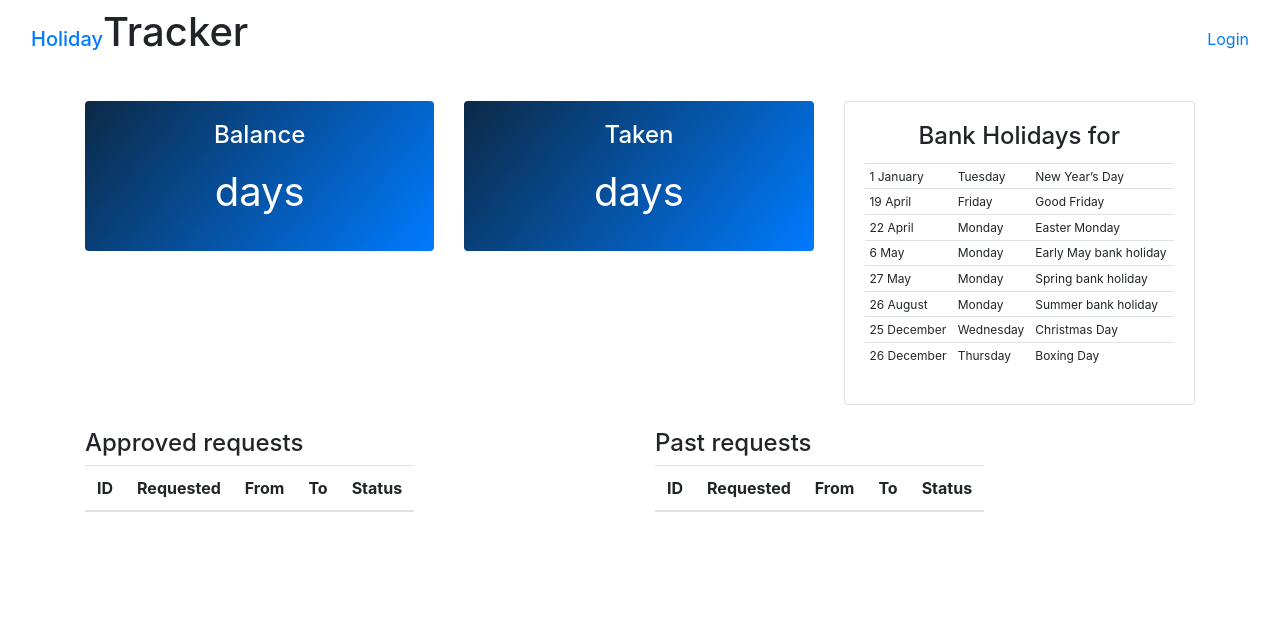
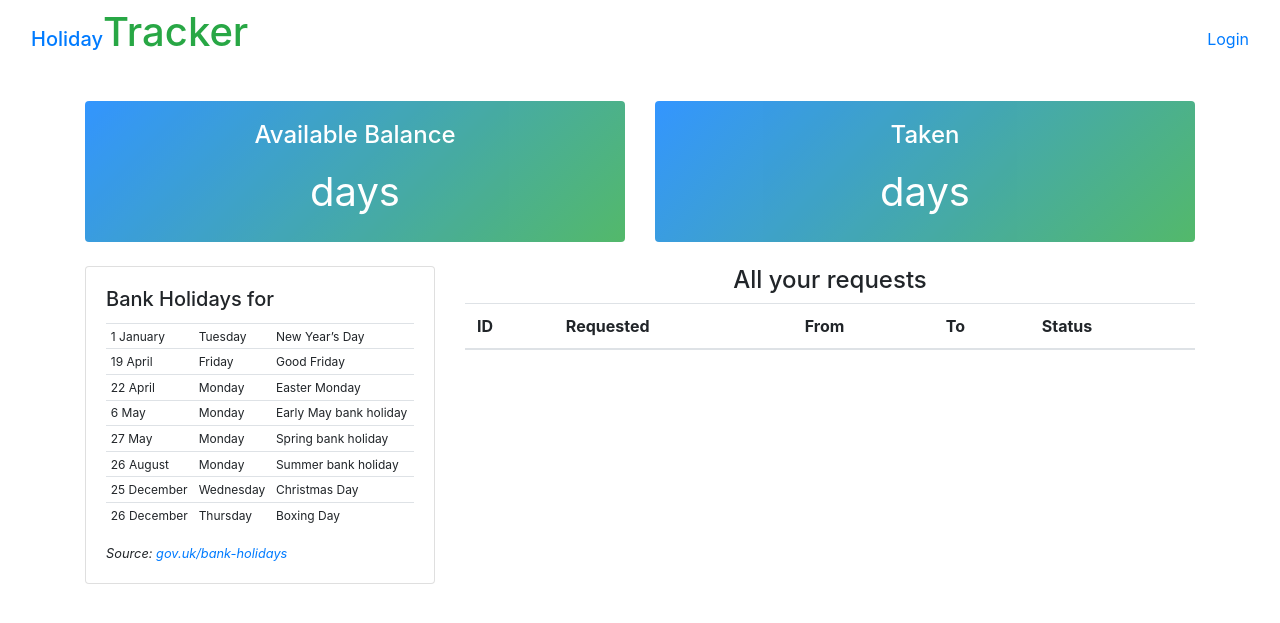
Before and after one commit to prodijody/holidayTracker, a Flask app: template templates/protected/menu.html in a window 1280 px wide. Shown: the top 623 px of the page. Run offline with Flask 2, Linux system fonts and the light colour scheme; the template is opened without the code that fills it, so the values that code supplies are empty; some libraries are stand-ins or nearby versions.

Commit message:
Updated UI

```diff
--- a/app.py
+++ b/app.py
@@ -164,14 +164,23 @@
   return render_template('protected/menu.html')
 
 
+# Menu route
+@app.route('/test', methods=['GET','POST'])
+@login_required
+def test():
+  return render_template('protected/test.html')
+
+
 @app.route('/request_holidays', methods=['GET','POST'])
 @login_required
 def request_holidays():
   requestHolidaysForm = RequestHolidaysForm()
   if request.method == 'POST' and requestHolidaysForm.validate_on_submit():
-    # escape form input
-    date_from = escape(requestHolidaysForm.date_from.data)
-    date_to = escape(requestHolidaysForm.date_to.data)
+    # escape form input and convert string to date
+    date_format = "%Y-%m-%d"
+
+    date_from = datetime.strptime(escape(requestHolidaysForm.date_from.data), date_format)
+    date_to = datetime.strptime(escape(requestHolidaysForm.date_to.data), date_format)
     comment = escape(requestHolidaysForm.comment.data)
 
     # do some checking before anything else
@@ -230,7 +239,7 @@
   user = User.query.get(user_id)
   if user:
     form = UpdateHolidaysRequest()
-    form.request.choices = [(0, 'Select one')] + [(i.id, i.id) for i in current_user.holidays_requests]
+    form.request.choices = [(0, 'Select one')] + [(i.id, i.id) for i in HolidayRequest.query.filter_by(user_id=user_id).all()]
 
     if request.method == 'POST' and form.validate_on_submit():
       request_id = escape(form.request.data)
@@ -240,7 +249,7 @@
       find_request = HolidayRequest.query.get(request_id)
       if not find_request or status not in ['Approved', 'Cancelled', 'Pending','Declined']:
         flash('Please choose from the list a request ID and a status.','danger')
-        return redirect(url_for('menu'))
+        return redirect(url_for('admin'))
       else:
         find_request.status = status
         find_request.manager_comment = comment
@@ -250,7 +259,7 @@
         html = render_template('email_templates/request_updated.html', date_from=find_request.date_from, date_to=find_request.date_to, comment=find_request.comment, status=find_request.status, manager_comment=find_request.manager_comment)
         sendEmail(email_subject='Update to your holiday request', recipients=[user.email], email_html=html)
 
-        return redirect(url_for('menu'))
+        return redirect(url_for('admin'))
 
     return render_template('protected/admin/admin_user.html', user=user, form=form)
   else:
--- a/static/css/style.css
+++ b/static/css/style.css
@@ -1,27 +1,22 @@
-
-.hol{
-    overflow-y: scroll;
-}
 
 .login_form{
     max-width: 350px;
 }
 
-.card-custom{
-    max-width: 300px!important;
+.card-custom-1{
+    background: linear-gradient(135deg, rgb(0, 123, 255), rgb(40, 167, 69));
+    color: white;
+    border: none;
+    font-size: 40px;
+    opacity: 0.8;
 }
 
 .card-custom-2{
-    max-height: 150px!important;
-
-background: -webkit-linear-gradient(-50deg, rgb(0, 123, 255), rgb(12, 41, 70));
-background: linear-gradient(-50deg, rgb(0, 123, 255), rgb(12, 41, 70));
-
+    background: linear-gradient(135deg, rgb(0, 123, 255), rgb(40, 167, 69));
     color: white;
     border: none;
     font-size: 40px;
-
-
+    opacity: 0.8;
 }
 
 a:hover{
--- a/templates/layout.html
+++ b/templates/layout.html
@@ -21,7 +21,7 @@
   <nav class="navbar navbar-default">
     <div class="container-fluid">
       <div class="navbar-header">
-        <h1><a class="navbar-brand" href="{{ url_for('index') }}" style="margin: 5px 0;">Holiday</a><span>Tracker</span></h1>
+        <h1><a class="navbar-brand" href="{{ url_for('index') }}" style="margin: 5px 0;">Holiday</a><span style="color: rgb(40, 167, 69);">Tracker</span></h1>
       </div>
       <div class="row text-center" style="padding: 0;">
         {% if current_user.is_authenticated %}
@@ -37,7 +37,7 @@
           </div>
           {% endif %}
         <div class="col">
-           <a class="btn btn-outline-success" href="{{ url_for('request_holidays') }}" class="navbar-right">Request Holidays</a>
+           <a class="btn btn-success" href="{{ url_for('request_holidays') }}" class="navbar-right">Request Holidays</a>
         </div>
         <div class="col">
            <a href="{{ url_for('logout') }}" class="navbar-right">Logout</a>
--- a/templates/protected/admin/admin_user.html
+++ b/templates/protected/admin/admin_user.html
@@ -34,8 +34,8 @@
               <tr>
                 <td>{{ request.id }}</td>
                 <td>{{ moment(request.timestamp).calendar() }}</td>
-                <td>{{ request.date_from }}</td>
-                <td>{{ request.date_to }}</td>
+                <td>{{ moment(request.date_from).format('DD/MM/YY') }}</td>
+                <td>{{ moment(request.date_to).format('DD/MM/YY') }}</td>
                 <td>{{ request.get_days_difference() }} days</td>
                 <td class="font-italic">{{ request.comment }}</td>
                 {% if request.status == 'Approved' %}
--- a/templates/protected/menu.html
+++ b/templates/protected/menu.html
@@ -15,9 +15,9 @@
   <div class="row text-center" style="padding: 0;">
     <div class="col">
       <div class="card-deck">
-        <div class="card card-custom-2">
+        <div class="card card-custom-1">
           <div class="card-body">
-            <h4 class="card-title">Balance</h4>
+            <h4 class="card-title">Available Balance</h4>
             <p class="card-text">{{ current_user.get_holidays_requests()['balance'] }} days</p>
           </div>
         </div>
@@ -27,9 +27,15 @@
             <p class="card-text">{{ current_user.get_holidays_requests()['days_approved'] }} days</p>
           </div>
         </div>
-        <div class="card hol">
+      </div>
+    </div>
+  </div>
+  <br>
+  <div class="row" style="padding: 0;">
+    <div class="col-md-4">
+      <div class="card">
         <div class="card-body">
-            <h4 class="card-title">Bank Holidays for {{ current_user.get_year() }}</h4>
+          <h5 class="card-title">Bank Holidays for {{ current_user.get_year() }}</h5>
           <table class="table table-sm" style="font-size: 12px;">
             <tbody>
                 <tr>
@@ -74,16 +80,13 @@
                 </tr>
             </tbody>
           </table>
+          <i><small>Source: <a target="_blank" href="https://www.gov.uk/bank-holidays">gov.uk/bank-holidays</a></small></i>
         </div>
       </div>
     </div>
-    </div>
-  </div>
-  <br>
-  <div class="row" style="padding: 0;">
-    <div class="col-6">
-      <h4>Approved requests</h4>
-      <table class="table table-responsive">
+    <div class="col-md-8">
+      <h4 class="text-center">All your requests</h4>
+      <table class="table">
         <thead>
           <tr>
             <th>ID</th>
@@ -94,13 +97,12 @@
           </tr>
         </thead>
         <tbody>
-          {% for request in current_user.holidays_requests %}
-            {% if (request.status == 'Approved' or request.status == 'Pending' ) and not request.is_past() %}
+          {% for request in current_user.get_sorted_holidays_requests() %}
             <tr>
               <td>{{ request.id }}</td>
               <td>{{ moment(request.timestamp).calendar() }}</td>
-              <td>{{ request.date_from }}</td>
-              <td>{{ request.date_to }}</td>
+              <td>{{ moment(request.date_from).format('DD/MM/YY') }}</td>
+              <td>{{ moment(request.date_to).format('DD/MM/YY') }}</td>
               {% if request.status == 'Approved' %}
                 <td><span class="badge-success badge">{{ request.status }}</span></td>
               {% elif request.status == 'Declined' %}
@@ -109,40 +111,6 @@
                 <td><span class="badge-warning badge">{{ request.status }}</span></td>
               {% endif %}
             </tr>
-            {% endif %}
-          {% endfor %}
-        </tbody>
-      </table>
-    </div>
-    <div class="col-6">
-      <h4>Past requests</h4>
-      <table class="table table-responsive">
-        <thead>
-          <tr>
-            <th>ID</th>
-            <th>Requested</th>
-            <th>From</th>
-            <th>To</th>
-            <th>Status</th>
-          </tr>
-        </thead>
-        <tbody>
-          {% for request in current_user.holidays_requests %}
-            {% if request.is_past() or request.status == 'Declined' or request.status == 'Cancelled'  %}
-            <tr>
-              <td>{{ request.id }}</td>
-              <td>{{ moment(request.timestamp).calendar() }}</td>
-              <td>{{ request.date_from }}</td>
-              <td>{{ request.date_to }}</td>
-              {% if request.status == 'Approved' %}
-                <td><span class="badge-success badge">Approved</span></td>
-              {% elif request.status == 'Declined' %}
-                <td><span class="badge-danger badge">{{ request.status }}</span></td>
-              {% else %}
-                <td><span class="badge-warning badge">{{ request.status }}</span></td>
-              {% endif %}
-            </tr>
-            {% endif %}
           {% endfor %}
         </tbody>
       </table>
```
Also changed, not shown: myModels.py (+9 -11 lines). Lines whose indentation alone changed are shown as unchanged.
